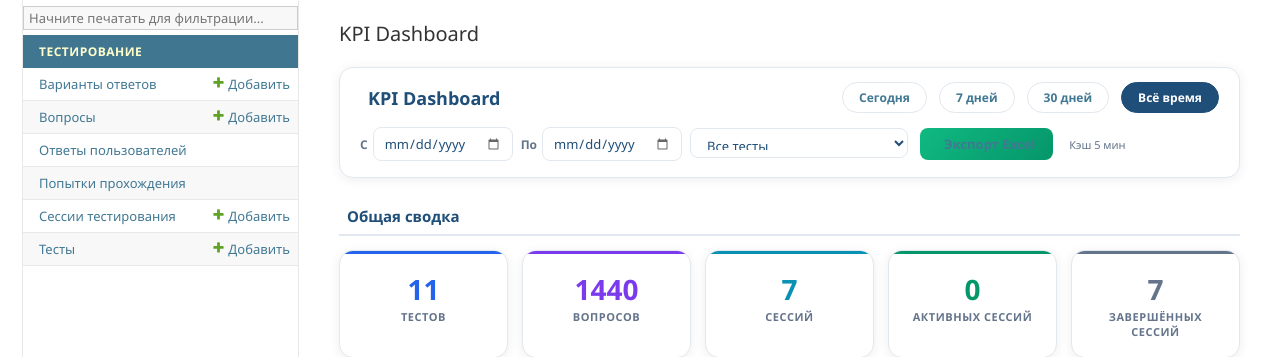
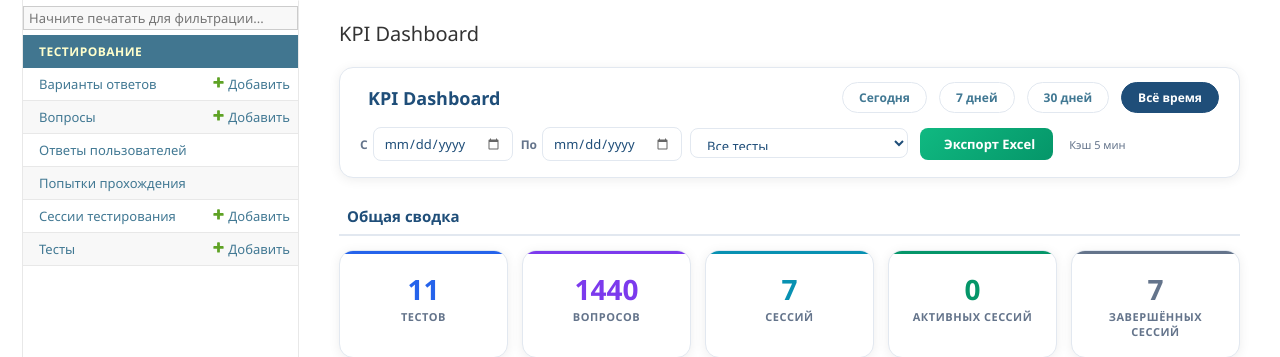
Before and after one commit to Islam0122/OkurmenKidsTEST, a Django app: page /admin/testing/kpi/ in a window 1280 px wide; the page is wider, and only the part inside the window is pictured. Shown: the part 92-449 px from the top of that part. Run offline with Django 5.2, Linux system fonts and the light colour scheme; a user stored in the database is signed in; data comes from the database, SQL or seed files in the repository; both versions use the stored data as it was after the commit; parts of the project's set-up code (start-up, migrations or seed data) failed here and were passed over.

Commit message:
87 --- fix quiz

```diff
--- a/backend/templates/admin/testing/kpi_dashboard.html
+++ b/backend/templates/admin/testing/kpi_dashboard.html
@@ -420,7 +420,7 @@
 
   {# Export — forwards all active filters #}
   <a href="{% url 'admin:testing_kpi_export' %}?period={{ period }}{% if test_id %}&test_id={{ test_id }}{% endif %}{% if date_from %}&date_from={{ date_from }}{% endif %}{% if date_to %}&date_to={{ date_to }}{% endif %}"
-     class="kpi-export-btn">
+     class="kpi-export-btn" style="color:white">
     <i class="fas fa-file-excel"></i> Экспорт Excel
   </a>
 
```
Also changed, not shown: backend/db.sqlite3.
